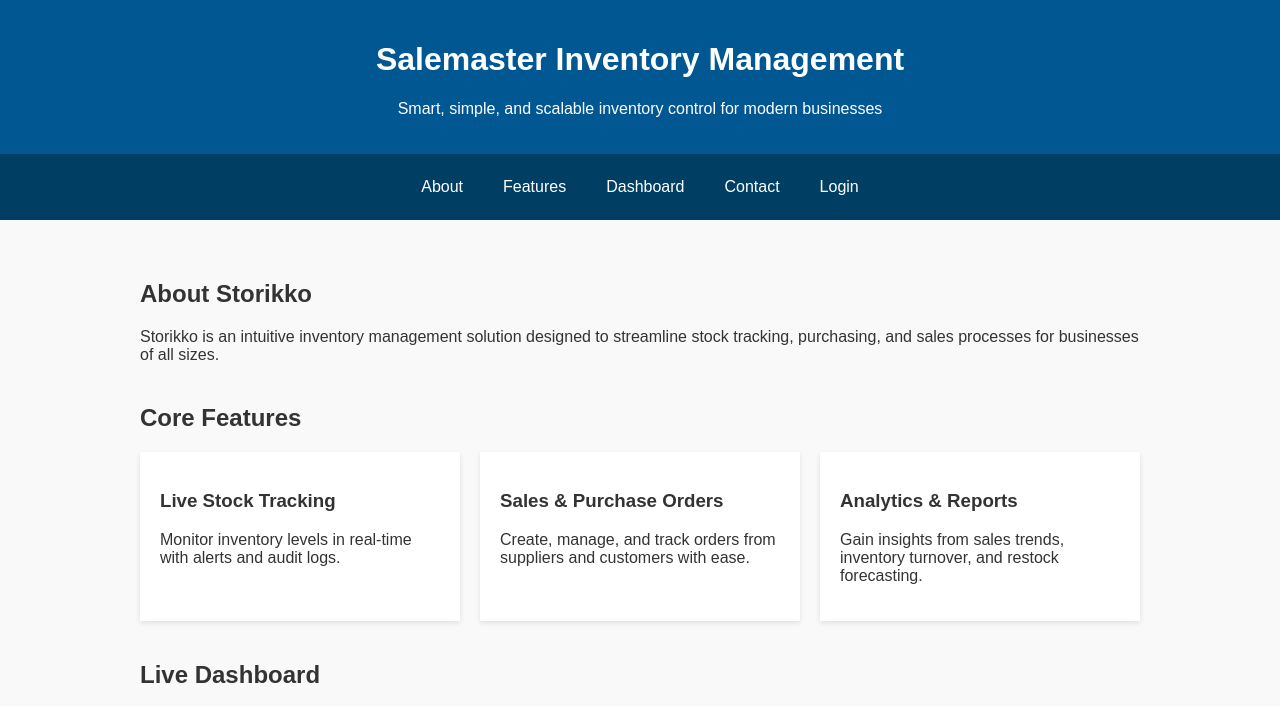
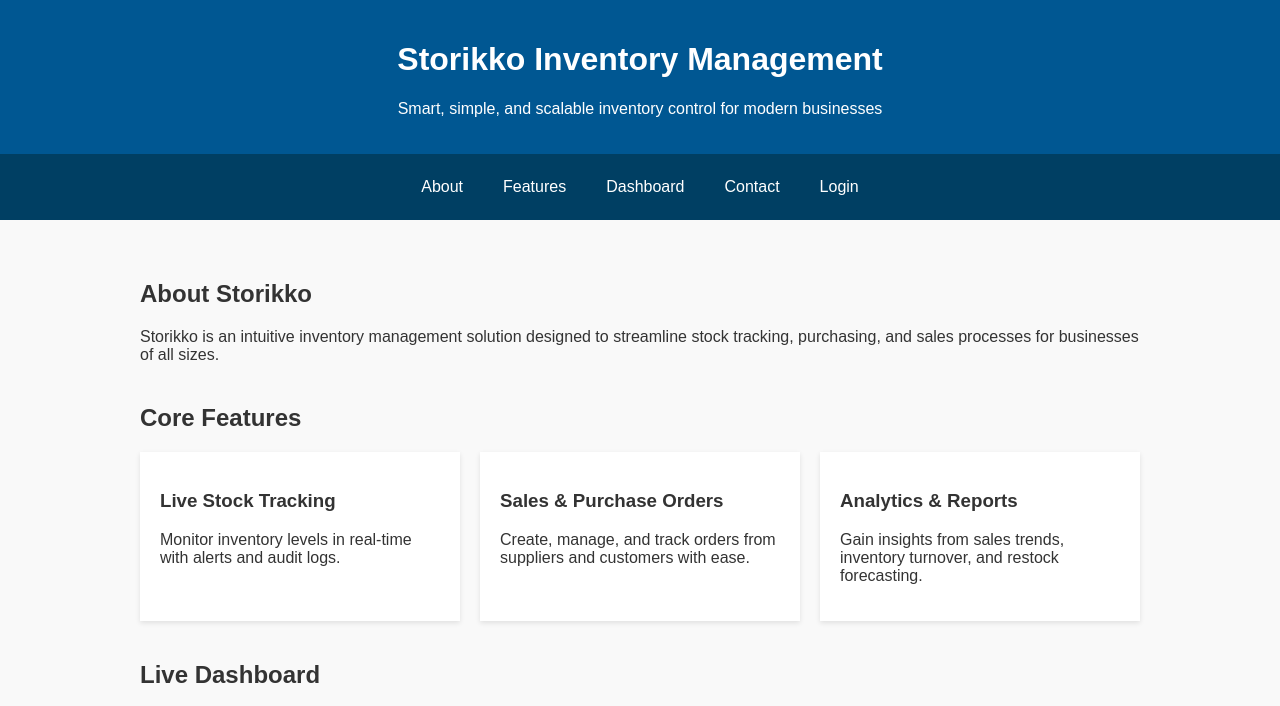
Before and after one commit to ABINASH-PRASAD-MISHRA/storikko_blog, a plain HTML site: page index.html in a window 1280 px wide. Shown: the top 706 px of the page. Drawn offline with Linux system fonts and the light colour scheme.

Commit message:
Update index.html

```diff
--- a/index.html
+++ b/index.html
@@ -86,7 +86,7 @@
 <body>
 
   <header>
-    <h1>Salemaster Inventory Management</h1>
+    <h1>Storikko Inventory Management</h1>
     <p>Smart, simple, and scalable inventory control for modern businesses</p>
   </header>
 
```
